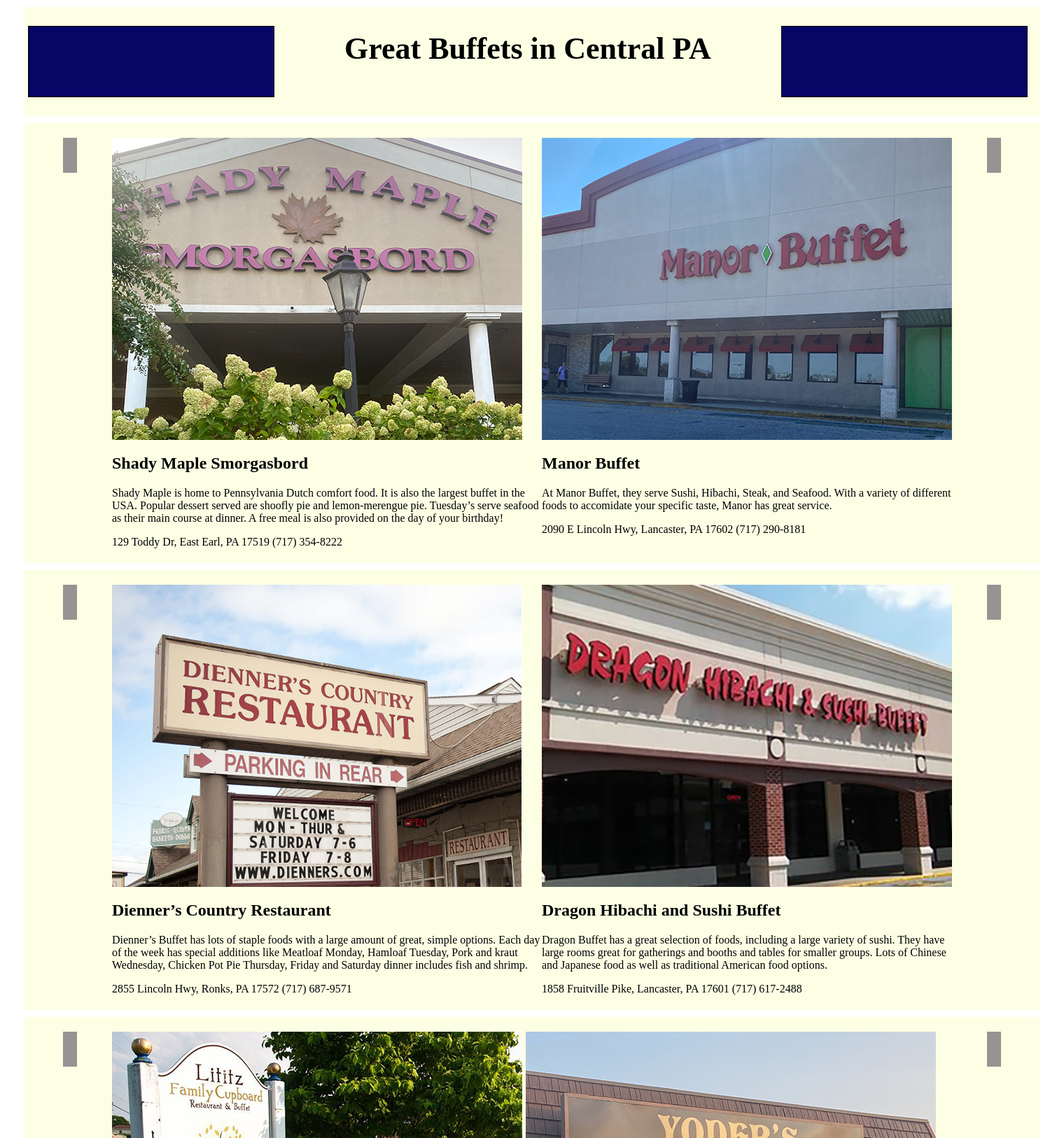
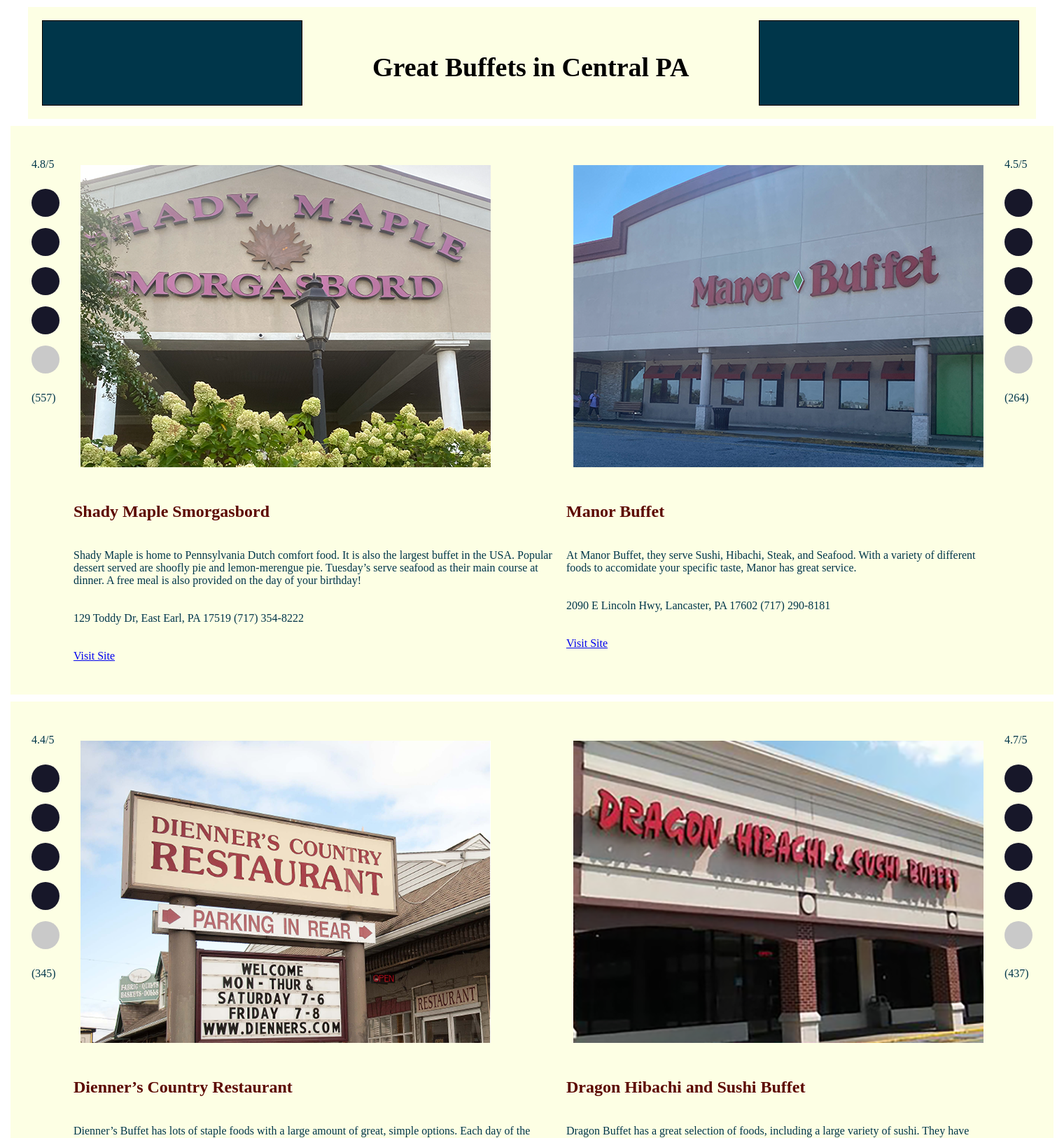
Before and after one commit to Lpr17717/lpr17717.github.io, a PHP site: page /L_Rogozin_Project1.html in a window 1520 px wide. Shown: the top 1627 px of the page at 70% size. Run offline with PHP 8.4, Linux system fonts and the light colour scheme.

Commit message:
Project 1
Project 1

```diff
--- a/L_Rogozin_Project1.html
+++ b/L_Rogozin_Project1.html
@@ -15,7 +15,11 @@
     <div id="content">
 
       <div class="row">
-        <div><p class="rating"></p></div>
+
+        <div><p>4.8/5</p><p class="rating" id="circle"></p><p class="rating" id="circle"></p>
+        <p class="rating" id="circle"></p><p class="rating" id="circle"></p>
+        <p class="rating" id="circle2"></p><p>(557)</p></div>
+
         <div><p class="photo"><img src="images/shadymaplesmorgasbord.png" alt="Shady Maple Front of Restaurant/Buffet"></p>
           <h2>Shady Maple Smorgasbord</h2>
           <p>Shady Maple is home to Pennsylvania Dutch
@@ -24,20 +28,30 @@
             Tuesday’s serve seafood as their main course at dinner.
             A free meal is also provided on the day of your birthday!
             <p>129 Toddy Dr, East Earl, PA 17519
-              (717) 354-8222</p></div>
+              (717) 354-8222</p>
+            <p><a href="https://www.shady-maple.com/smorgasbord/">Visit Site</a></p></div>
         <div><p class="photo"><img src="images/manorbuffet.png" alt="Manor Buffet Front of Restaurant"></p>
           <h2>Manor Buffet</h2>
           <p>At Manor Buffet, they serve Sushi,
             Hibachi, Steak, and Seafood.
             With a variety of different foods to accomidate your specific taste,
-            Manor has great service.
+            Manor has great service.</p>
             <p>2090 E Lincoln Hwy, Lancaster, PA 17602
-              (717) 290-8181</p></div>
-        <div><p class="rating"></p></div>
+              (717) 290-8181</p>
+            <p><a href="http://www.manorbuffetlancaster.com">Visit Site</a></p></div>
+
+        <div><p>4.5/5</p><p class="rating" id="circle"></p><p class="rating" id="circle"></p>
+        <p class="rating" id="circle"></p><p class="rating" id="circle"></p>
+        <p class="rating" id="circle2"></p><p>(264)</p></div>
+
       </div>
 
       <div class="row">
-        <div><p class="rating"></p></div>
+
+        <div><p>4.4/5</p><p class="rating" id="circle"></p><p class="rating" id="circle"></p>
+        <p class="rating" id="circle"></p><p class="rating" id="circle"></p>
+        <p class="rating" id="circle2"></p><p>(345)</p></div>
+
         <div><p class="photo"><img src="images/diennerssign.png" alt="Restauraunt Sign for Dienner's Country Restaurant"></p>
           <h2>Dienner’s Country Restaurant</h2>
         <p>Dienner’s Buffet has lots of staple
@@ -48,7 +62,8 @@
           Chicken Pot Pie Thursday, Friday and Saturday
           dinner includes fish and shrimp.
           <p>2855 Lincoln Hwy, Ronks, PA 17572
-            (717) 687-9571</p></div>
+            (717) 687-9571</p>
+          <p><a href="https://www.dienners.com">Visit Site</a></p></div>
         <div><p class="photo"><img src="images/dragonhibachiandsushibuffet.png" alt="Dragon Hibachi and Sushi Buffet Front of Restaurant"></p>
         <h2>Dragon Hibachi and Sushi Buffet</h2>
         <p>Dragon Buffet has a great selection of
@@ -58,34 +73,46 @@
           Lots of Chinese and Japanese food as well
           as traditional American food options.
           <p>1858 Fruitville Pike, Lancaster, PA 17601
-            (717) 617-2488</p></div>
-        <div><p class="rating"></p></div>
+            (717) 617-2488</p>
+          <p><a href="http://ww38.dragonbuffetlancaster.com">Visit Site</a></p></div>
+
+        <div><p>4.7/5</p><p class="rating" id="circle"></p><p class="rating" id="circle"></p>
+        <p class="rating" id="circle"></p><p class="rating" id="circle"></p>
+        <p class="rating" id="circle2"></p><p>(437)</p></div>
+
       </div>
 
       <div class="row">
-        <div><p class="rating"></p></div>
+
+        <div><p>4.3/5</p><p class="rating" id="circle"></p><p class="rating" id="circle"></p>
+        <p class="rating" id="circle"></p><p class="rating" id="circle"></p>
+        <p class="rating" id="circle2"></p><p>(372)</p></div>
+
         <div><p class="photo"><img src="images/lititzfamilycupboard.png" alt="Lititz Family Cupboard Restaurant Building"></p>
-         <h2>Lititz Family Cupboard Buffet</h2>
-         <p>Lititz Family Cupboard Buffet has a
-          homecooked meal feel. It has American
-          and Dutch Cuisine as well as Vegetarian
-          Friendly, Gluten Free Options. Another
-          perk, on Birthday’s the meals are half-price.
-        <p>12 W Newport Rd, Lititz, PA 17543
-          (717) 626-9102</p></div>
-
-        <div><p class="photo"><img src="images/yodersbuffet.png" alt="Yoders Restaurant and Buffet Front of Building Main Entrance"></p>
+          <h2>Lititz Family Cupboard Buffet</h2>
+          <p>Lititz Family Cupboard Buffet has the feel of homecooked meals.
+            It has American and Dutch Cuisine as well as Vegetarian friendly,
+            Gluten Free Options. Another perk is that Birthday meals are half-price.
+          <p>12 W Newport Rd, Lititz, PA 17543
+            (717) 626-9102</p>
+          <p><a href="https://www.lititzfamilycupboard.com">Visit Site</a></p></div>
+          <div><p class="photo"><img src="images/yodersbuffet.png" alt="Yoders Restaurant and Buffet Front of Building"></p>
           <h2>Yoders Family Buffet</h2>
-          <p>Yoder’s Family Restaurant/Buffet has
-            Pennsylvania Dutch cuisine including their
+          <p>Pennsylvania Dutch cuisine including their
             popular staples like potato filling, corn
             fritters, and homemade soup. Included in
             the buffet is a grill, salad bar, and
-            dessert bar.</p>
+            dessert bar.
           <p>14 S Tower Rd, New Holland, PA 17557
-            (717) 354-4748</p></div>
-        <div><p class="rating"></p></div>
-      </div>
+              (717) 354-4748</p>
+          <p><a href="https://www.yoderscountrymarket.com/restaurant">Visit Site</a></p></div>
+
+        <div><p>4.1/5</p><p class="rating" id="circle"></p><p class="rating" id="circle"></p>
+        <p class="rating" id="circle"></p><p class="rating" id="circle"></p>
+        <p class="rating" id="circle2"></p><p>(218)</p></div>
+
+        </div>
+
 
       <footer>
         <div class="row">
--- a/style_proj1.css
+++ b/style_proj1.css
@@ -3,55 +3,75 @@
     width: 1440px;
     background-color: #FDFFE4;
     margin: 10px auto;
-    padding: 5px;
     text-align: center;
-    font-size: 22px;
+    font-size: 19px;
+    font-family: serif;
   }
 
-.square {
-    height: 200px;
-    width: 500px;
-    background-color: rgb(150, 147, 147);
-    border: solid;
-    margin-left: 50px;
-  }
 .rating {
     height: 50px;
-    width: 20px;
+    width: 10px;
     background-color: rgb(150, 147, 147);
     border: solid;
     border: 1px;
-    margin-left: 50px; margin-right: 50px;
+    margin-left: 10px; margin-right: 10px;
   }
   .box1 {
   margin-right: 100px;
   height: 100px;
   width: 350px;
-  border: 1px solid black; background-color: rgb(7, 5, 101);
+  border: 1px solid black; background-color: #00364A;
   float: inline-end;
 }
 .box2 {
   margin-left: 100px;
   height: 100px;
   width: 350px;
-  border: 1px solid black; background-color: rgb(7, 5, 101);
+  border: 1px solid black; background-color: #00364A;
   float: inline-start;
 }
 .row{
-    padding: 20px;
+    padding: 10px;
     flex: 1px;
     text-align: left;
+    padding: 20px;
   }
 .row{
     display: flex;
-    width: 1440px;
+    width: 1450px;
     background-color: #FDFFE4;
     margin: 10px auto;
-    padding: 5px;
 }
+
 .body{
   background-color: #FDFFE4
 }
-.p{
+.photo {
+  padding: 20px;
+}
+h2{
   padding: 10px;
+  text-size-adjust: 20px;
+  color: #5C0700;
+  font-family: serif;
 }
+p{
+  padding:10px;
+  color: #00364A;
+}
+#circle {
+  width: 20px;
+  height: 20px;
+  -webkit-border-radius: 50px;
+  -moz-border-radius: 50px;
+  border-radius: 50px;
+  background: rgb(23, 23, 41);
+  }
+#circle2 {
+  width: 20px;
+  height: 20px;
+  -webkit-border-radius: 50px;
+  -moz-border-radius: 50px;
+  border-radius: 50px;
+  background: rgb(201, 201, 201);
+}
```
